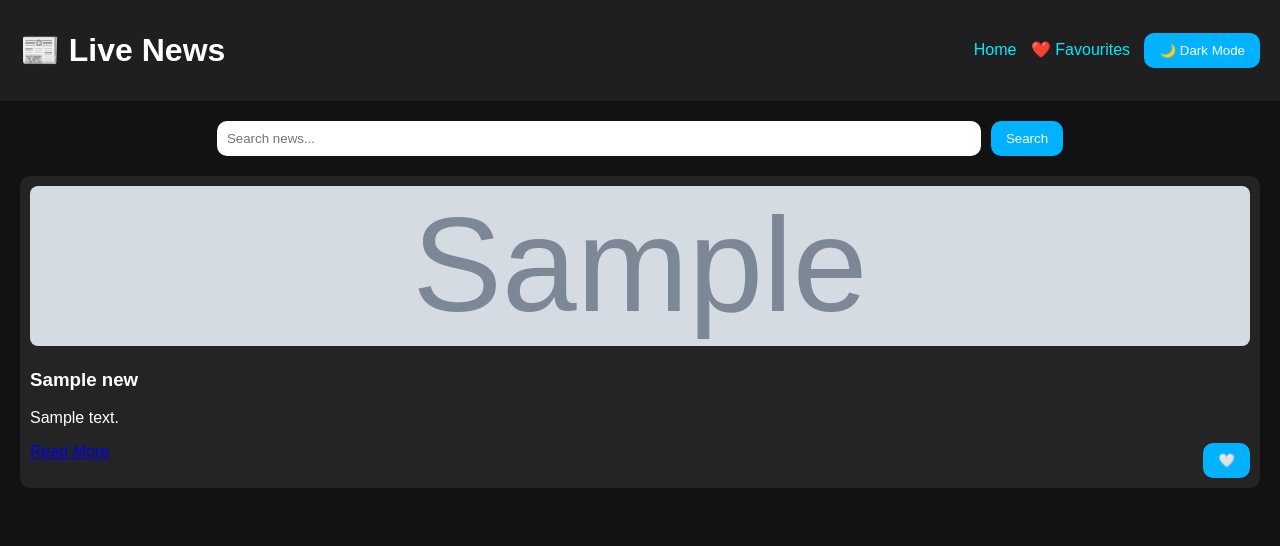
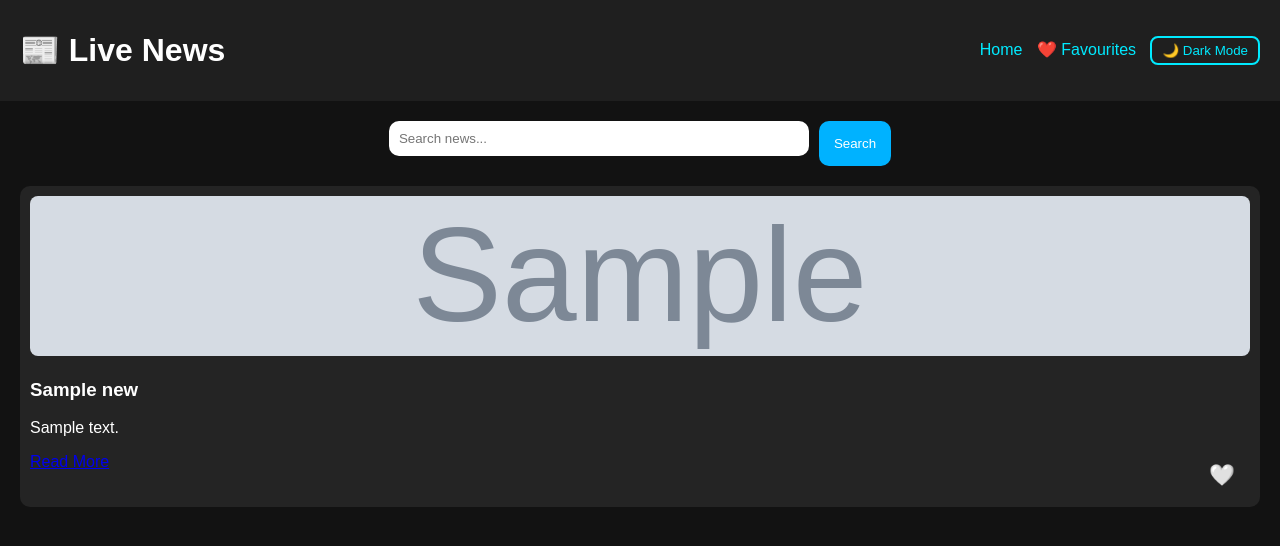
Before and after one commit to priyam-1777/live-news-app, a Flask app: template templates/index.html in a window 1280 px wide. Shown: the top 546 px of the page. Run offline with Flask 3, Linux system fonts and the light colour scheme; the template is opened without the code that fills it: most values are stand-ins (such as "Sample title", 1, 10 or a date in 2020); grey boxes marked "Sample" are stand-in pictures.

Commit message:
Update style.css

```diff
--- a/static/style.css
+++ b/static/style.css
@@ -11,25 +13,50 @@ header {
   display: flex;
   justify-content: space-between;
   align-items: center;
+  flex-wrap: wrap;
 }
 
 header a {
   color: #00eaff;
   text-decoration: none;
   margin-left: 10px;
+  transition: color 0.3s;
+}
+
+header a:hover {
+  color: #00b2ff;
+}
+
+#theme-toggle {
+  background: none;
+  border: 2px solid #00eaff;
+  color: #00eaff;
+  padding: 5px 10px;
+  border-radius: 8px;
+  cursor: pointer;
+  margin-left: 10px;
+  transition: all 0.3s;
+}
+
+#theme-toggle:hover {
+  background: #00eaff;
+  color: #121212;
 }
 
 .search-box {
   display: flex;
   justify-content: center;
   margin: 20px;
+  flex-wrap: wrap;
 }
 
 .search-box input {
   width: 60%;
+  max-width: 400px;
   padding: 10px;
   border-radius: 10px;
   border: none;
+  margin-bottom: 10px;
 }
 
 button {
@@ -72,6 +104,18 @@ button {
   margin-top: 10px;
   display: flex;
   justify-content: space-between;
+}
+
+.fav-btn {
+  background: none;
+  border: none;
+  font-size: 1.3rem;
+  cursor: pointer;
+  transition: color 0.3s, transform 0.2s;
+}
+
+.fav-btn:hover {
+  transform: scale(1.2);
 }
 
 .fav-btn.active {
```
Also changed, not shown: other parts of static/style.css (+41 -1 lines).
